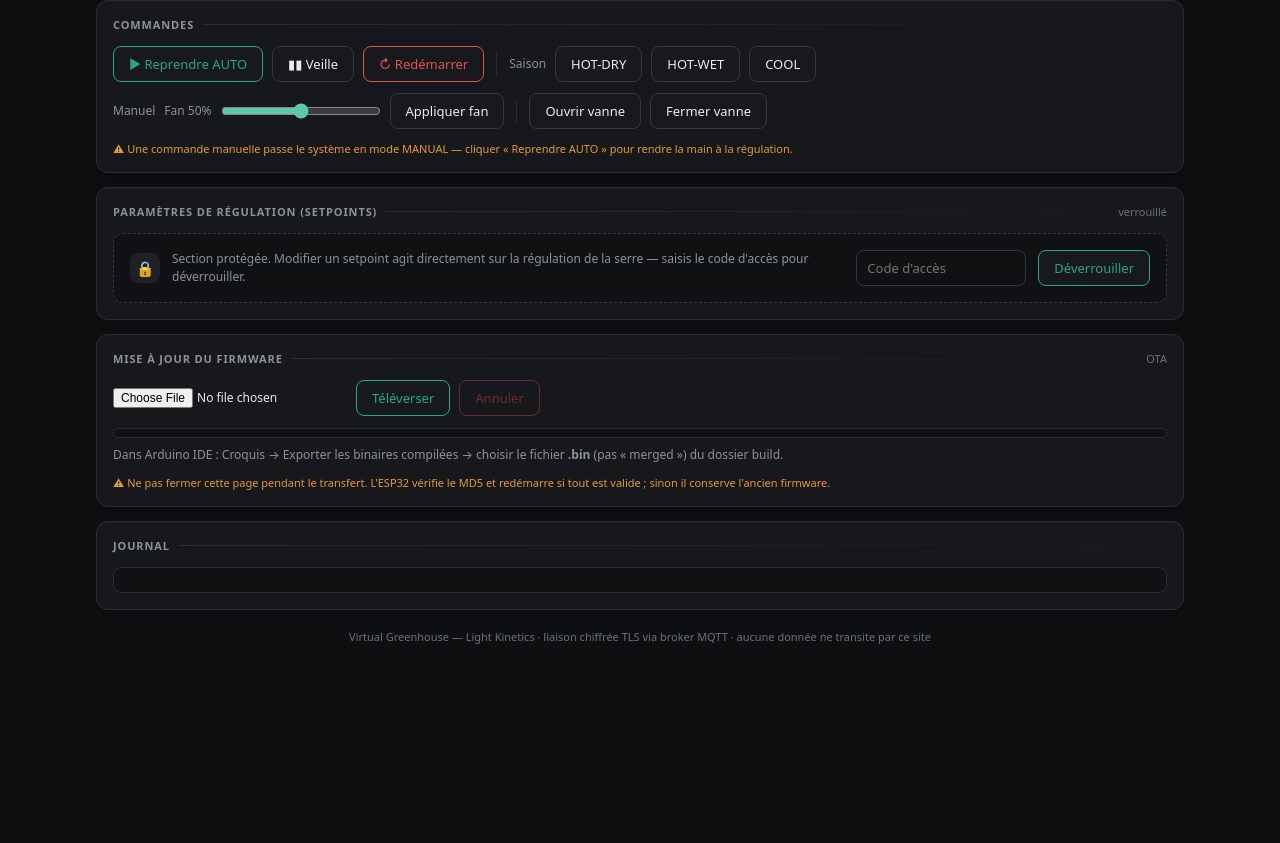
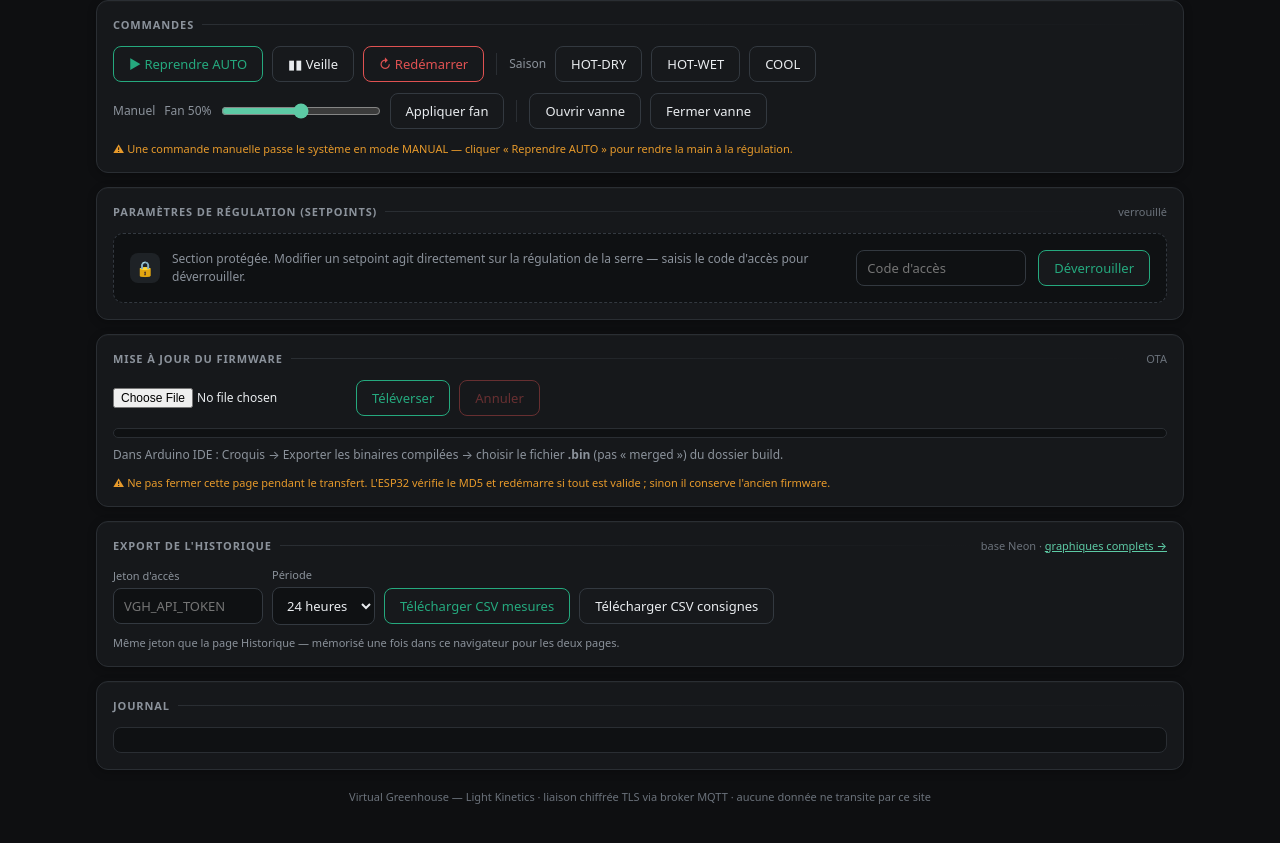
Before and after one commit to super-zab/vgh-web, a website: page index.html in a window 1280 px wide. Shown: the part 1211-2054 px from the top of the page. Before the commit the page ends 1896 px from the top, so only its background shows below. Drawn offline with nearby package versions, Linux system fonts and the light colour scheme.

Commit message:
Ajoute l'export CSV de l'historique depuis la page principale
Réutilise le jeton VGH_API_TOKEN déjà utilisé par historique.html
(même clé localStorage vgh-api-token) pour appeler /api/export
directement depuis index.html, sans changer de page.

```diff
--- a/index.html
+++ b/index.html
@@ -724,6 +724,26 @@ input[type=file]{border:none;background:none;padding:6px 0;font-size:12px;}
   <div class="hint">⚠ Ne pas fermer cette page pendant le transfert. L'ESP32 vérifie le MD5 et redémarre si tout est valide ; sinon il conserve l'ancien firmware.</div>
 </section>
 
+<!-- ═══ EXPORT HISTORIQUE ═══ -->
+<section>
+  <div class="sec-title">Export de l'historique <span class="fill"></span>
+    <span class="aside">base Neon · <a href="/historique" style="color:var(--ac)">graphiques complets →</a></span></div>
+  <div class="row">
+    <div class="field"><label>Jeton d'accès</label><input type="password" id="h-token" placeholder="VGH_API_TOKEN" style="width:150px"></div>
+    <div class="field"><label>Période</label>
+      <select id="h-range">
+        <option value="24">24 heures</option>
+        <option value="72">3 jours</option>
+        <option value="168">7 jours</option>
+        <option value="720">30 jours</option>
+      </select>
+    </div>
+    <div class="field"><label>&nbsp;</label><button class="btn-ok" onclick="hExport('telemetry')">Télécharger CSV mesures</button></div>
+    <div class="field"><label>&nbsp;</label><button onclick="hExport('events')">Télécharger CSV consignes</button></div>
+  </div>
+  <div class="sub">Même jeton que la page Historique — mémorisé une fois dans ce navigateur pour les deux pages.</div>
+</section>
+
 <!-- ═══ JOURNAL ═══ -->
 <section>
   <div class="sec-title">Journal <span class="fill"></span></div>
@@ -1256,6 +1276,20 @@ function otaFail(msg){
 }
 function otaAbort(){ if(!ota.active)return; pub('ota/ctrl','{"action":"abort"}',1); otaFail('Annulé par l\'utilisateur.'); }
 
+/* ════════ EXPORT HISTORIQUE ════════ */
+/* Jeton VGH_API_TOKEN — même clé localStorage que historique.html, donc
+   saisi une fois sur l'une ou l'autre page, mémorisé pour les deux. */
+$('h-token').value=localStorage.getItem('vgh-api-token')||'';
+$('h-token').addEventListener('change',e=>localStorage.setItem('vgh-api-token',e.target.value.trim()));
+function hExport(what){
+  const token=$('h-token').value.trim();
+  if(!token){alert('Renseigne le jeton d\'accès (VGH_API_TOKEN).');return;}
+  const hours=Number($('h-range').value);
+  const to=new Date(), from=new Date(to.getTime()-hours*3600e3);
+  const p=new URLSearchParams({from:from.toISOString(),to:to.toISOString(),token,what});
+  location.href='/api/export?'+p;
+}
+
 /* ════════ INIT ════════ */
 buildSpUI();
 try{
```
